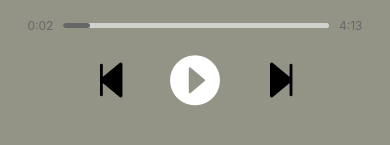
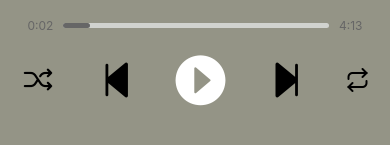
Before and after one commit to leonamotyer/cprg303bAss1, a React Native app: screen / in a window 390 px wide. Shown: the part 649-794 px from the top of the page. Built offline with nearby package versions, Linux system fonts and the light colour scheme.

Commit message:
added shuffle anf repat button

```diff
--- a/App.tsx
+++ b/App.tsx
@@ -2,6 +2,7 @@ import React, { useState } from "react";
 import { View, Text, StyleSheet, ImageBackground, TouchableOpacity } from "react-native";
 import { Ionicons } from "@expo/vector-icons";
 import AntDesign from '@expo/vector-icons/AntDesign';
+import Feather from '@expo/vector-icons/Feather';
 
 export default function App() {
   const [isPlaying, setIsPlaying] = useState(false);
@@ -36,6 +37,9 @@ export default function App() {
       {/* Controls */}
       <View style={styles.controls}>
         <TouchableOpacity style={styles.controlButton}>
+        <Ionicons name="shuffle" size={35} color="black" />
+        </TouchableOpacity>
+        <TouchableOpacity style={styles.controlButton}>
         <AntDesign name="stepbackward" size={40} color="ffff" />
         </TouchableOpacity>
         <TouchableOpacity style={styles.controlButton} onPress={togglePlayPause}>
@@ -47,6 +51,9 @@ export default function App() {
         </TouchableOpacity>
         <TouchableOpacity style={styles.controlButton}>
         <AntDesign name="stepforward" size={40} color="ffff" />
+        </TouchableOpacity>
+        <TouchableOpacity style={styles.controlButton}>
+        <Feather name="repeat" size={24} color="black" />
         </TouchableOpacity>
       </View>
     </View>
```
